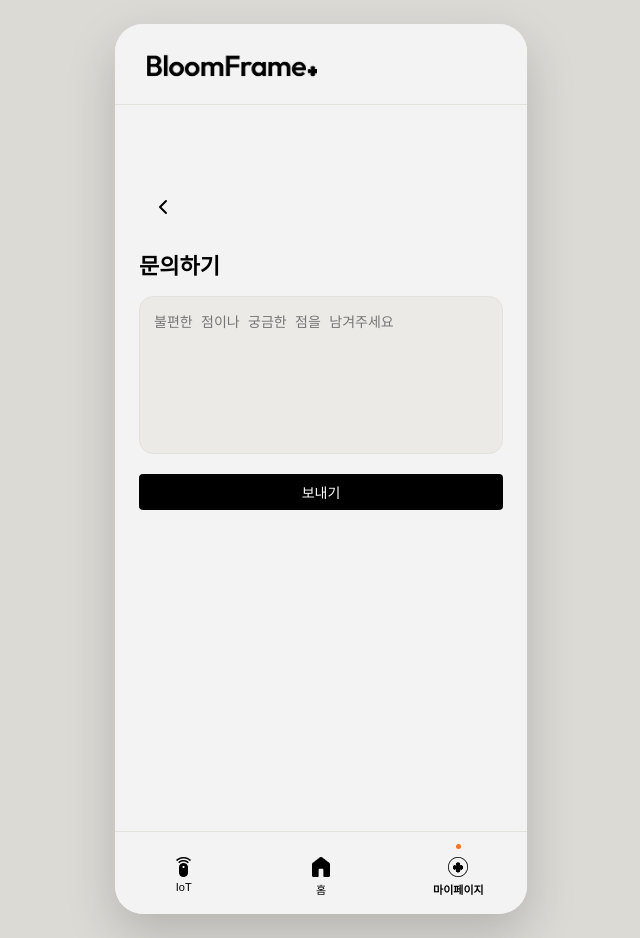
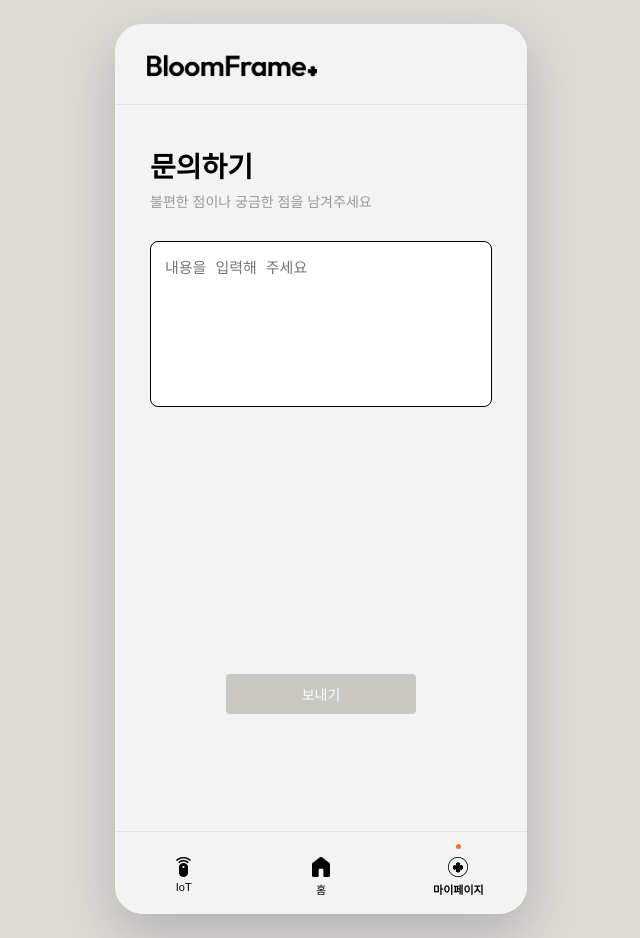
Before and after one commit to EUNS0O/BloomFrame-FRONT-END, a React (Vite) app: page /mypage/inquiry in a window 1280 px wide. Shown: the whole page, without its empty margins (319-959 px from the left). Built offline with nearby package versions, Linux system fonts and the light colour scheme; a web font is replaced by a local one.

Commit message:
마이페이지-약 목록, 마이페이지-문의하기 화면 완성

```diff
--- a/src/pages/Inquiry.jsx
+++ b/src/pages/Inquiry.jsx
@@ -1,24 +1,49 @@
-import React from "react";
+import React, { useState } from "react";
 import { useNavigate } from "react-router-dom";
 import { C } from "../styles/tokens";
 import { TopBar } from "../components/common/Layout";
-import { BackHeader } from "../components/common/BackHeader";
 import { Btn } from "../components/common/Controls";
+import { BottomButton } from "../components/common/BottomButton";
 import { BottomNav } from "../components/common/BottomNav";
 
 export default function Inquiry() {
   const navigate = useNavigate();
+  const [text, setText] = useState("");
+
+  const send = () => {
+    alert("문의가 접수되었습니다.");
+    navigate(-1);
+  };
+
   return (
     <>
       <TopBar />
-      <div style={{ flex: 1, padding: "20px 24px" }}>
-        <BackHeader />
-        <div style={{ fontSize: 22, fontWeight: 800, marginBottom: 16 }}>문의하기</div>
+      <div style={{ flex: 1, padding: "40px 35px 100px", overflowY: "auto" }}>
+        <div style={{ fontSize: 28, fontWeight: 800, marginBottom: 6 }}>문의하기</div>
+        <div style={{ fontSize: 14, color: C.gray, lineHeight: 1.6, fontWeight: 500, marginBottom: 28 }}>
+          불편한 점이나 궁금한 점을 남겨주세요
+        </div>
         <textarea
-          placeholder="불편한 점이나 궁금한 점을 남겨주세요" rows={8}
-          style={{ width: "100%", boxSizing: "border-box", padding: 14, borderRadius: 14, border: `1px solid ${C.grayLine}`, background: C.field, fontSize: 14, resize: "none", marginBottom: 16 }}
+          value={text}
+          onChange={(e) => setText(e.target.value)}
+          placeholder="내용을 입력해 주세요"
+          rows={8}
+          style={{
+            width: "100%",
+            boxSizing: "border-box",
+            padding: "14px",
+            borderRadius: 8,
+            border: `1px solid ${C.black}`,
+            background: "#fff",
+            fontSize: 15,
+            resize: "none",
+            outline: "none",
+          }}
         />
-        <Btn onClick={() => { alert("문의가 접수되었습니다."); navigate(-1); }}>보내기</Btn>
+
+        <BottomButton variant="high">
+          <Btn disabled={!text.trim()} onClick={send} padding="10px 14px">보내기</Btn>
+        </BottomButton>
       </div>
       <BottomNav />
     </>
--- a/src/pages/MedList.jsx
+++ b/src/pages/MedList.jsx
@@ -1,16 +1,16 @@
 import React from "react";
 import { useNavigate } from "react-router-dom";
-import { Pill } from "lucide-react";
 import { useApp } from "../context/AppContext";
 import { C } from "../styles/tokens";
 import { TopBar } from "../components/common/Layout";
-import { BackHeader, Sub } from "../components/common/BackHeader";
 import { BottomNav } from "../components/common/BottomNav";
+import medicineIconBlack from "../assets/medicine_icon_black.png";
 
 export default function MedList() {
   const navigate = useNavigate();
   const { data, setOnboarding, setWip } = useApp();
   const meds = data.categories.filter((c) => c.type === "med").flatMap((c) => c.meds);
+  const scrollId = React.useId().replace(/:/g, "");
 
   const addMed = () => {
     setOnboarding(false);
@@ -21,26 +21,56 @@ export default function MedList() {
   return (
     <>
       <TopBar />
-      <div style={{ flex: 1, padding: "20px 24px", overflowY: "auto" }}>
-        <BackHeader />
-        <div style={{ fontSize: 22, fontWeight: 800, marginBottom: 6 }}>약 정보</div>
-        <Sub>AI가 인식한 약 정보에요<br />확인 후 필요하면 수정해 주세요</Sub>
-        {meds.length === 0 && <div style={{ fontSize: 13, color: C.gray }}>등록된 약이 없어요.</div>}
-        {meds.map((m) => (
-          <div key={m.id} style={{ background: C.field, borderRadius: 16, padding: "14px 16px", marginBottom: 12, display: "flex", alignItems: "center", justifyContent: "space-between" }}>
-            <div style={{ display: "flex", alignItems: "center", gap: 12 }}>
-              <Pill size={16} />
-              <div>
-                <div style={{ fontWeight: 700, fontSize: 14 }}>{m.name}</div>
-                <div style={{ fontSize: 12, color: C.gray }}>1일 {m.freq}회 · {m.timing}</div>
+      <div style={{ flex: 1, display: "flex", flexDirection: "column", minHeight: 0 }}>
+        <div style={{ padding: "40px 35px 0" }}>
+          <div style={{ fontSize: 28, fontWeight: 800, marginBottom: 6 }}>약 목록</div>
+          <div style={{ fontSize: 14, color: C.gray, lineHeight: 1.6, fontWeight: 500, marginBottom: 28 }}>
+            등록된 약 정보를 확인하고 수정할 수 있어요
+          </div>
+        </div>
+
+        <style>{`
+          .vscroll-${scrollId} { scrollbar-width: thin; scrollbar-color: transparent transparent; }
+          .vscroll-${scrollId}:hover { scrollbar-color: ${C.grayLine} transparent; }
+          .vscroll-${scrollId}::-webkit-scrollbar { width: 3px; }
+          .vscroll-${scrollId}::-webkit-scrollbar-track { background: transparent; }
+          .vscroll-${scrollId}::-webkit-scrollbar-thumb { background: transparent; border-radius: 4px; }
+          .vscroll-${scrollId}:hover::-webkit-scrollbar-thumb { background: ${C.grayLine}; }
+        `}</style>
+
+        <div className={`vscroll-${scrollId}`} style={{ flex: 1, minHeight: 0, overflowY: "auto", padding: "0 35px" }}>
+          {meds.length === 0 && <div style={{ fontSize: 13, color: C.gray, marginBottom: 16 }}>등록된 약이 없어요.</div>}
+          {meds.map((m) => (
+            <div
+              key={m.id}
+              style={{
+                background: C.bg, border: "1px solid #000000", borderRadius: 10,
+                boxSizing: "border-box", padding: "20px 15px 20px 20px",
+                marginBottom: 16, display: "flex", alignItems: "center", justifyContent: "space-between",
+              }}
+            >
+              <div style={{ display: "flex", alignItems: "center", gap: 12 }}>
+                <img src={medicineIconBlack} alt="" style={{ width: 40, height: 40, flexShrink: 0 }} />
+                <div>
+                  <div style={{ fontWeight: 700, fontSize: 15, color: C.black }}>{m.name}</div>
+                  <div style={{ fontSize: 12.5, color: C.black, marginTop: 2 }}>1일 {m.freq}회 · {m.timing}</div>
+                </div>
               </div>
+              <button style={{ padding: "5px 12px", borderRadius: 20, border: "none", background: C.black, color: "#fff", fontSize: 11, fontWeight: 400, cursor: "pointer" }}>
+                수정
+              </button>
             </div>
-            <button style={{ padding: "7px 14px", borderRadius: 20, border: "none", background: C.black, color: "#fff", fontSize: 12, fontWeight: 700, cursor: "pointer" }}>수정</button>
-          </div>
-        ))}
-        <button onClick={addMed} style={{ width: "100%", padding: "14px", borderRadius: 14, border: `1.5px dashed ${C.grayLine}`, background: "none", color: C.black, fontSize: 13.5, fontWeight: 700, cursor: "pointer", marginTop: 8 }}>
-          + 약 추가하기
-        </button>
+          ))}
+        </div>
+
+        <div style={{ padding: "10px 35px 50px" }}>
+          <button
+            onClick={addMed}
+            style={{ width: "100%", padding: "14px", borderRadius: 22, border: `1.5px dashed ${C.black}`, background: "none", color: C.black, fontSize: 13.5, fontWeight: 700, cursor: "pointer" }}
+          >
+            + 약 추가하기
+          </button>
+        </div>
       </div>
       <BottomNav />
     </>
```
